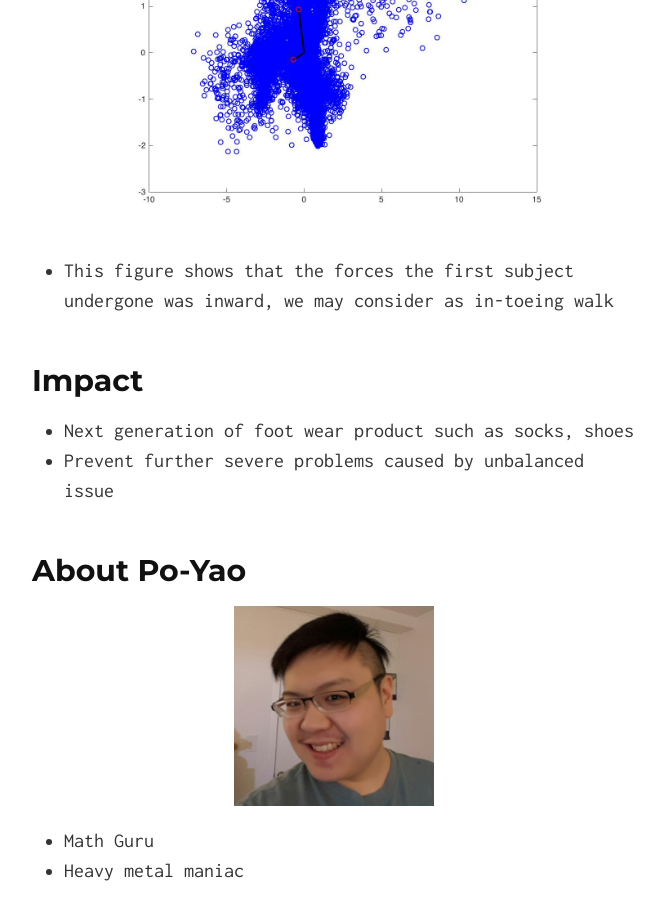
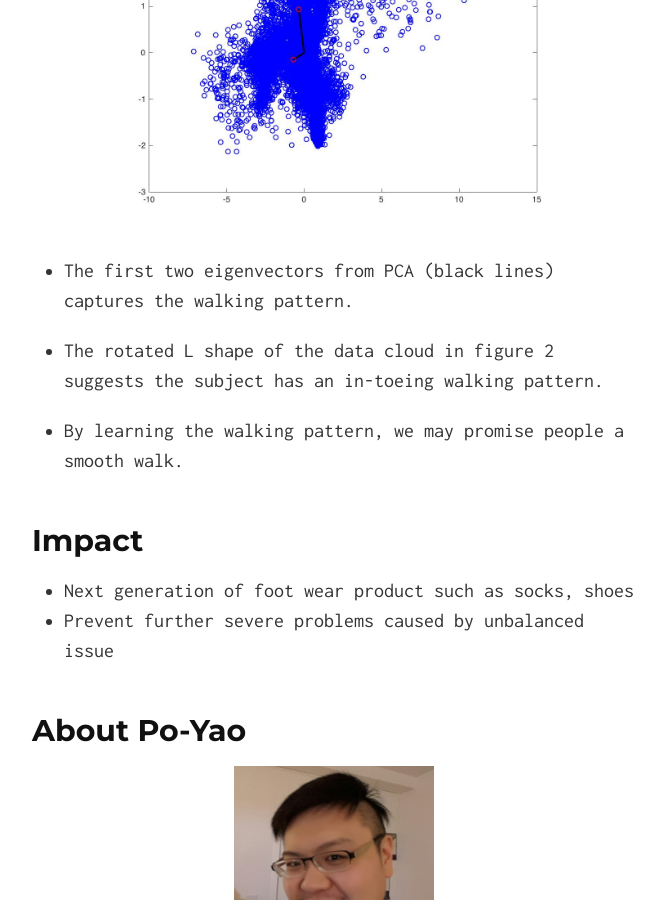
Before and after one commit to pchang20/balanced_life, a Jekyll site: the page built from index.md, in a window 1280 px wide and 900 px high, scrolled down 1216 px. Shown: the whole window, without its empty margins (306-970 px from the left). Built offline with Jekyll 4.4.1, drawn with Linux system fonts in a browser that asks for light colours.

Commit message:
update post

```diff
--- a/index.md
+++ b/index.md
@@ -17,7 +17,12 @@ the dimension.
 
 <img src="images/figure2.jpg" alt="Drawing" style="width: 500px;"/>
 
-* This figure shows that the forces the first subject undergone was inward, we may consider as in-toeing walk
+* The first two eigenvectors from PCA (black lines) captures the walking pattern.
+
+* The rotated L shape of the data cloud in figure 2 suggests the subject has an in-toeing walking pattern.
+
+* By learning the walking pattern, we may promise people a smooth walk.
+
 
 ## Impact
 * Next generation of foot wear product such as socks, shoes
```
